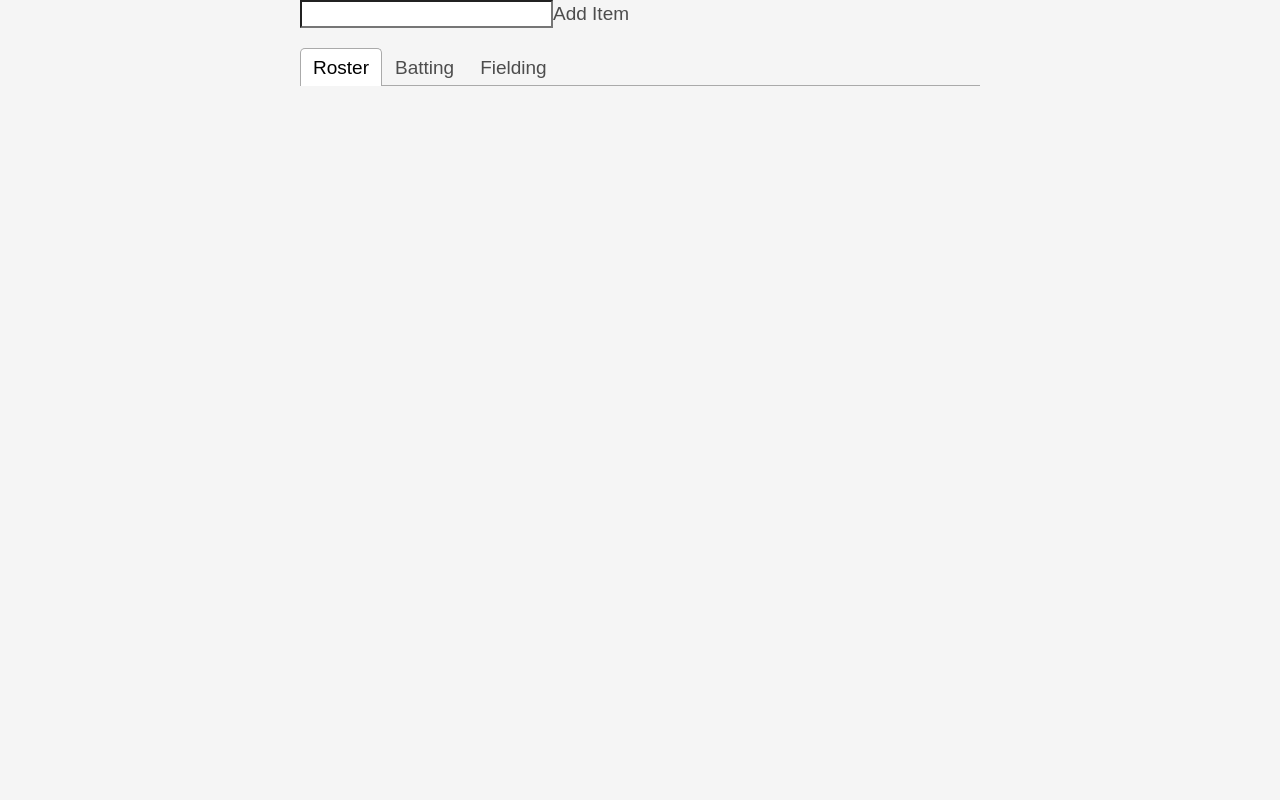
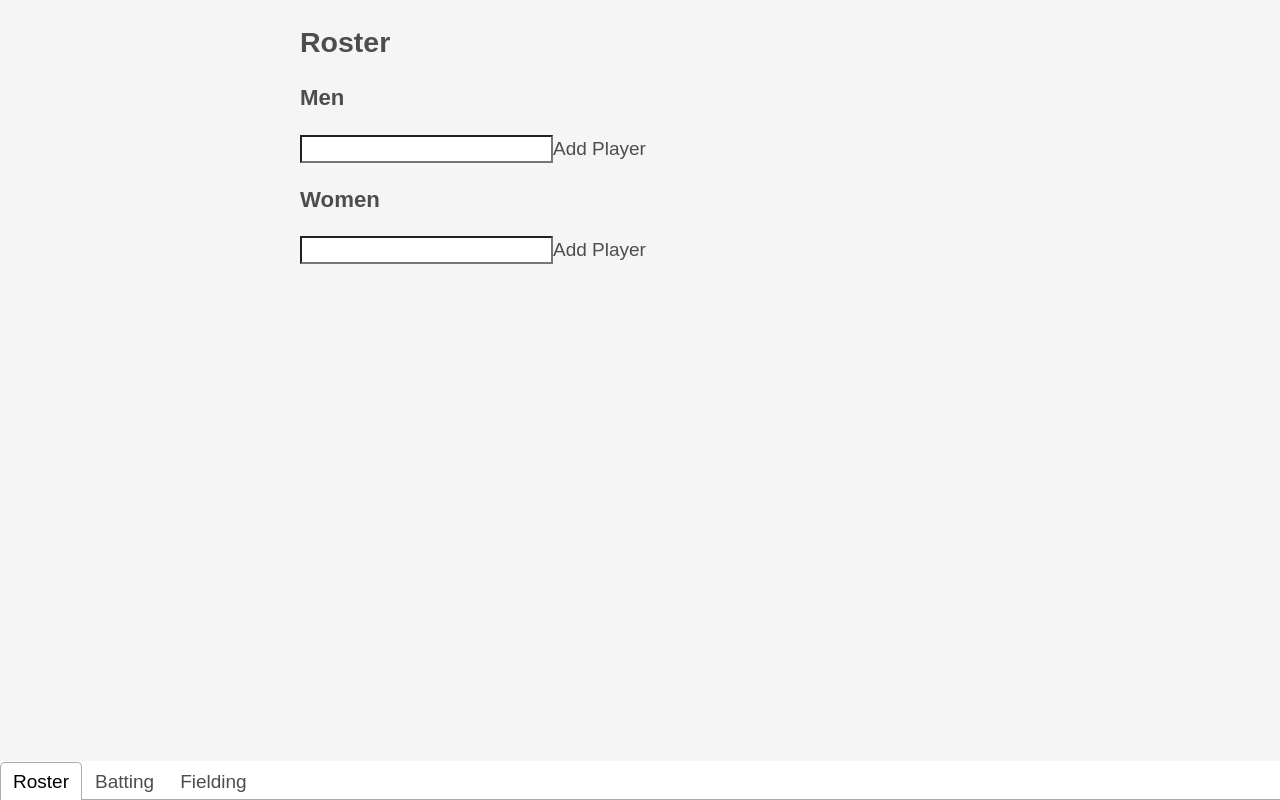
Before and after one commit to hunterruth/coed-softball, a React (Create React App) app: page / in a window 1280 px wide. Built offline with nearby package versions, Linux system fonts and the light colour scheme.

Commit message:
working prototype

```diff
--- a/src/App.css
+++ b/src/App.css
@@ -290,3 +290,16 @@ body {
 .c-cb > input[type="checkbox"]:checked + label::after {
 	opacity: 1;
 }
+
+ol li.complete {
+    text-decoration: line-through;
+}
+
+.react-tabs__tab-list {
+    position: fixed;
+    bottom: 0;
+    margin-bottom: 0;
+    width: 100%;
+    left: 0;
+    background: white;
+}
--- a/src/App.js
+++ b/src/App.js
@@ -1,18 +1,19 @@
-import React, { Component } from 'react';
-import './App.css';
-import { Tab, Tabs, TabList, TabPanel } from 'react-tabs';
-import 'react-tabs/style/react-tabs.css';
-import { Roster } from './Roster';
-import { Batting } from './Batting';
-import { Fielding } from './Fielding';
+import React, { Component } from "react";
+import "react-tabs/style/react-tabs.css";
+import "./App.css";
+import { Tab, Tabs, TabList, TabPanel } from "react-tabs";
+import { Roster } from "./Roster";
+import { Batting } from "./Batting";
+import { Fielding } from "./Fielding";
 
 export default class App extends React.Component {
-
 	constructor(props) {
 		super(props);
 		this.state = {
-      roster: []
-    }
+			lineup: {},
+			men: [],
+			women: [],
+		};
 	}
 
 	render() {
@@ -23,10 +24,10 @@ export default class App extends React.Component {
 						<Roster parent={this} />
 					</TabPanel>
 					<TabPanel>
-              <Batting />
+						<Batting parent={this} />
 					</TabPanel>
 					<TabPanel>
-              <Fielding />
+						<Fielding parent={this} />
 					</TabPanel>
 					<TabList>
 						<Tab>Roster</Tab>
@@ -37,5 +38,4 @@ export default class App extends React.Component {
 			</div>
 		);
 	}
-
 }
--- a/src/Batting.js
+++ b/src/Batting.js
@@ -1,7 +1,35 @@
-import React, { useState, useEffect, Component } from "react";
+import React, { Component } from "react";
 
-export function Batting() {
-    return (
-        <h2>Batting</h2>
-    )
+export class Batting extends React.Component {
+	constructor(props) {
+		super(props);
+	}
+
+    handleClick = (e) => {
+        console.log('clicked');
+        e.target.classList.toggle('complete');
+    }
+
+	render() {
+		const { parent } = this.props;
+
+
+
+		return (
+			<div>
+				<h2>Batting</h2>
+				<ol>
+					{parent.state.lineup.map((subItems, sIndex) => {
+                        console.log(subItems);
+                        console.log(sIndex);
+						return (
+							<li onClick={(e) => this.handleClick(e)} key={sIndex}>
+								{subItems}
+							</li>
+						);
+					})}
+				</ol>
+			</div>
+		);
+	}
 }
--- a/src/Roster.js
+++ b/src/Roster.js
@@ -1,42 +1,161 @@
-import React, { Component, createRef } from "react";
+import React, { Component } from "react";
 
 export class Roster extends React.Component {
-
 	constructor(props) {
 		super(props);
-    this.input = createRef();
 	}
 
 	handleReturnKey = (e) => {
-    if (e.keyCode === 13) {
-      this.addNewItem()
+		if (e.code === "Enter") {
+			console.log(e);
+			let input = e.target;
+			this.addNewItem(e, input);
+		}
+	};
+
+	addNewItem = (e, input) => {
+		// if button click - doesn't have input role passed through so must take previous sibling
+		if (!input) {
+			input = e.target.previousSibling;
+		}
+		const { parent } = this.props;
+		let role = input.dataset.role;
+
+		if (role == "men") {
+			parent.setState({ men: [...parent.state.men, input.value] });
+		} else {
+			parent.setState({ women: [...parent.state.women, input.value] });
+		}
+		input.value = "";
+
+        this.updateRoster();
+	};
+
+    updateRoster = (e) => {
+
+        const { parent } = this.props;
+
+        setTimeout(function(){
+
+            console.log(parent);
+
+            let index = 0,
+                m = 0,
+                w = 0,
+                men = parent.state.men,
+                women = parent.state.women;
+
+            let lineup = [];
+
+            const addMan = (i, m) => {
+
+                lineup.push(men[m]);
+                m++;
+                if (m == men.length) {
+                    m = 0;
                 }
             }
 
-  addNewItem = () => {
-    const { parent } = this.props;
-    parent.setState({ roster: [ ...parent.state.roster, this.input.current.value ]});
-    this.input.current.value = "";
+            const addWoman = (i, w) => {
+
+                lineup.push(women[w]);
+                w++;
+                if (w == women.length) {
+                    w = 0;
                 }
+
+            }
+
+            for (var i=0; i < 100; i++){
+
+                switch(index) {
+                    case 0:
+                    addMan(i, m);
+                    break;
+
+                    case 1:
+                    addWoman(i, w);
+                    break;
+
+                    case 2:
+                    addMan(i, m);
+                    break;
+
+                    case 3:
+                    addWoman(i, w);
+                    break;
+
+                    case 4:
+                    addMan(i, m);
+                    break;
+
+                    case 5:
+                    addMan(i, m);
+                    break;
+
+                    case 6:
+                    addWoman(i, w);
+                    break;
+
+                    case 7:
+                    addMan(i, m);
+                    break;
+
+                    case 8:
+                    addWoman(i, w);
+                    break;
+
+                    case 9:
+                    addMan(i, m);
+                }
+                index++;
+                if (index > 9) {
+                    index = 0;
+                }
+
+            }
+            // M F M F M M F M F M
+            parent.setState({ lineup: lineup });
+
+        }, 100);
+    }
+
 
 	render() {
 		const { parent } = this.props;
 
 		return (
 			<div>
+				<h2>Roster</h2>
+				<div>
+					<h3>Men</h3>
 					<input
+						data-role="men"
 						type="text"
-          ref={ this.input }
-          onKeyUp={ this.handleReturnKey }
+						onKeyUp={(e) => this.handleReturnKey(e)}
 					/>
-        <button onClick={ this.addNewItem }> Add Item </button>
+					<button onClick={(e) => this.addNewItem(e)}>Add Player</button>
 					<ol>
-          { parent.state.roster.map((subItems, sIndex) => {
-            return <li key={sIndex}> {subItems}</li>
-          }) }
+						{parent.state.men.map((subItems, sIndex) => {
+							return <li key={sIndex}> {subItems}</li>;
+						})}
 					</ol>
+				</div>
+				<div>
+					<h3>Women</h3>
+					<input
+						data-role="women"
+						type="text"
+						onKeyUp={(e) => this.handleReturnKey(e)}
+					/>
+					<button onClick={(e) => this.addNewItem(e)}>Add Player</button>
+					<ol>
+						{parent.state.women.map((subItems, sIndex) => {
+							return <li key={sIndex}> {subItems}</li>;
+						})}
+					</ol>
+				</div>
 			</div>
 		);
 	}
-
 }
```
Lines whose indentation alone changed are shown as unchanged.
